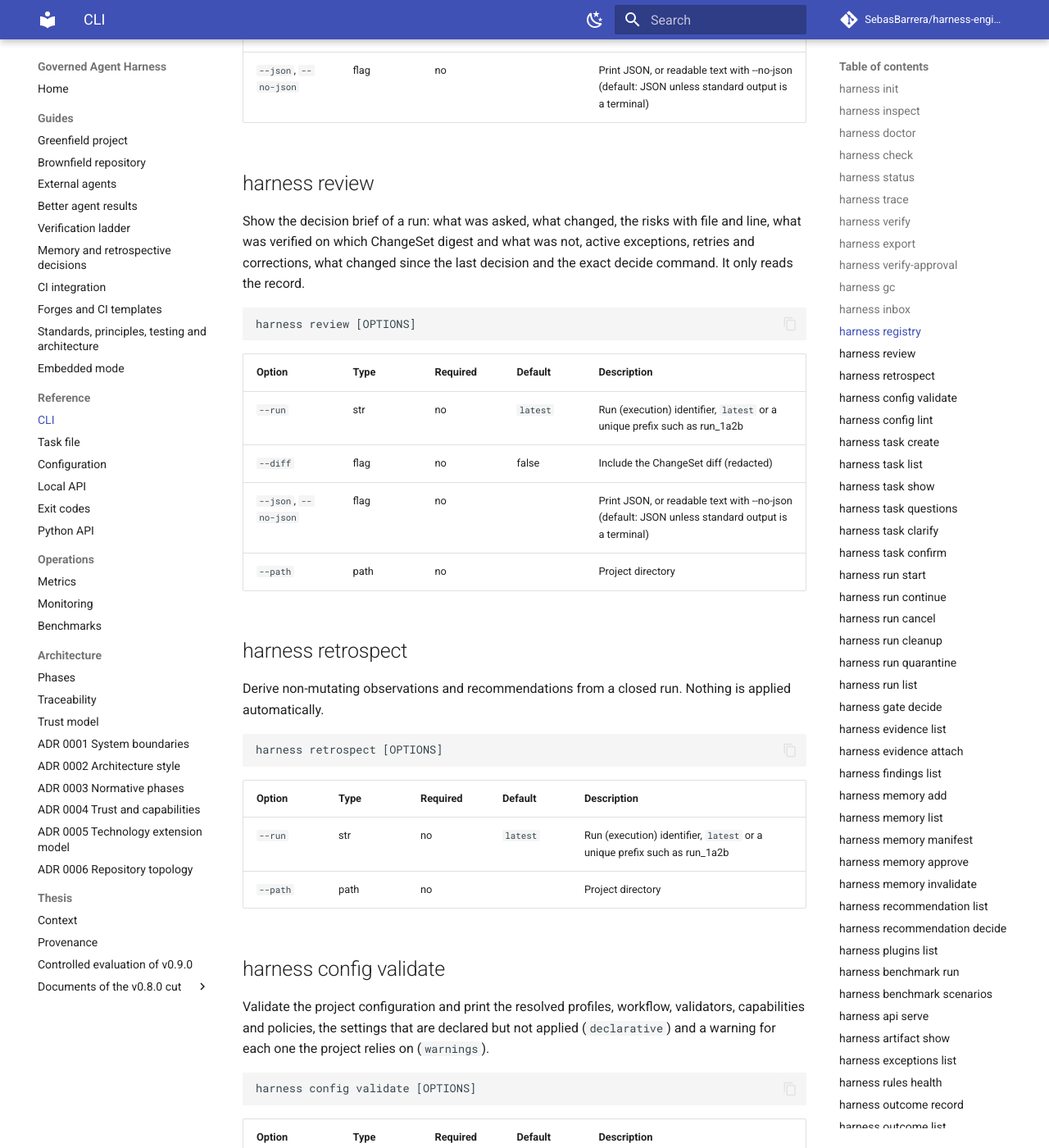
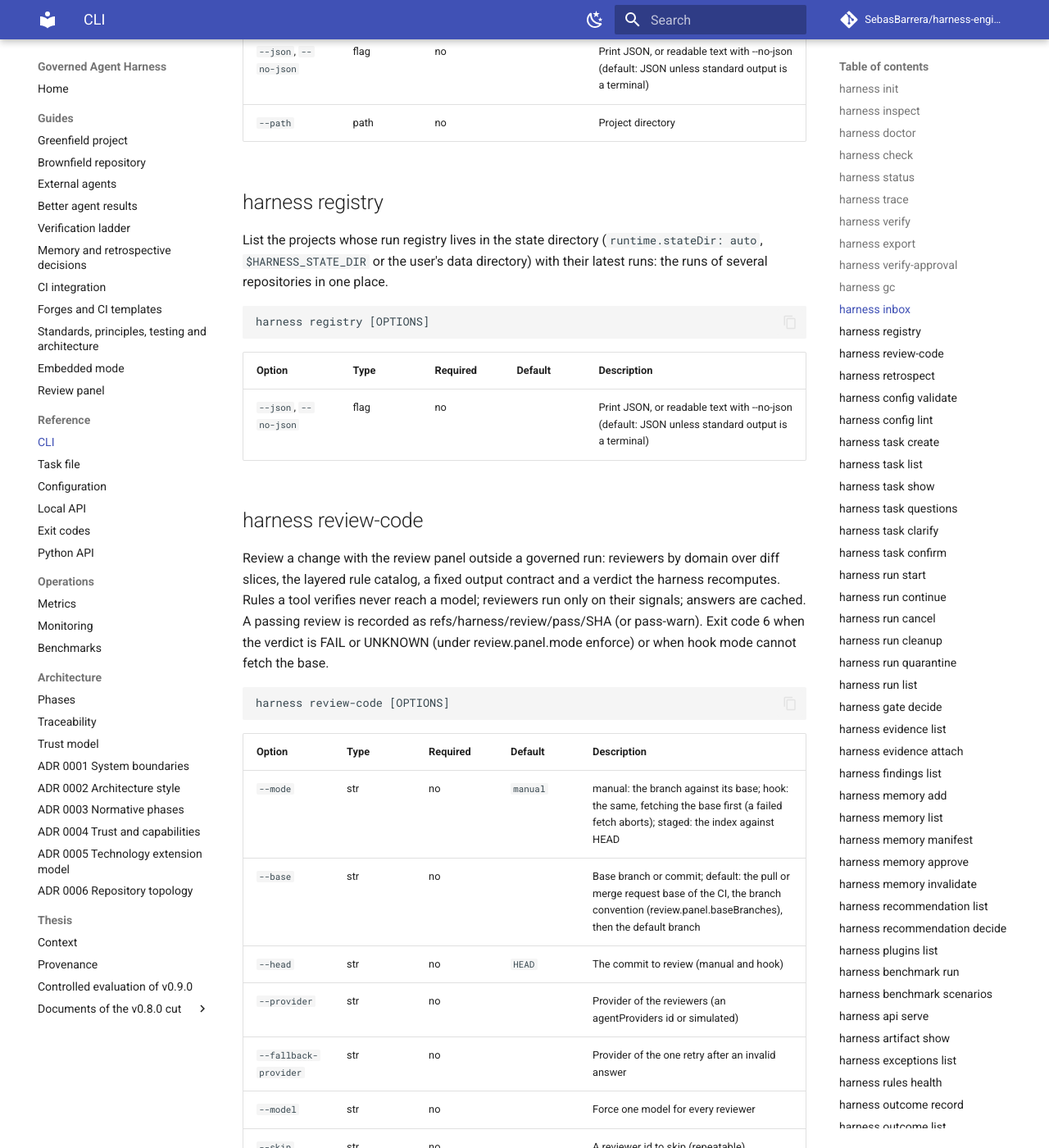
Before and after one commit to SebasBarrera/harness-engineering, an MkDocs documentation site: the page built from docs/reference/cli.md, in a window 1280 px wide and 1400 px high, scrolled down 10889 px. Shown: the whole window at 82% size. Built offline with MkDocs 1.6.1 and Material for MkDocs 9.7.7, drawn with Linux system fonts in a browser that asks for light colours; comment, search, counter and statistics services are not loaded; some of the changed text lies outside the part shown.

Commit message:
docs(review): document the review panel and its token cost
The review panel needs a guide that a team can follow without reading the
code: the three rule layers and the project rule format, the reviewer
definition and its generated block, what the harness decides (reportable
locations, catalog severities, recomputed verdict, UNKNOWN), cache,
budget and isolation, the panel in a governed run with scoped auto-fix,
harness review-code with base resolution, evidence refs and comments, and
the token cost measured with the fixture provider against the single
reviewer. The CLI reference is regenerated for the review group and
review-code, and the exit codes, README, changelog and site navigation
point to it.

Closes #57

````diff
--- a/docs/reference/cli.md
+++ b/docs/reference/cli.md
@@ -28,7 +28,7 @@
 | [`harness gc`](#harness-gc) | Apply the retention settings to runs that ended (closed, cancelled or rejected) longer ago than them:... |
 | [`harness inbox`](#harness-inbox) | List the runs of the project that wait for a person, oldest first: a decision in DECISION (gate status, digest,... |
 | [`harness registry`](#harness-registry) | List the projects whose run registry lives in the state directory (`runtime.stateDir: auto`, `$HARNESS_STATE_DIR` or... |
-| [`harness review`](#harness-review) | Show the decision brief of a run: what was asked, what changed, the risks with file and line, what was verified on... |
+| [`harness review-code`](#harness-review-code) | Review a change with the review panel outside a governed run: reviewers by domain over diff slices, the layered rule... |
 | [`harness retrospect`](#harness-retrospect) | Derive non-mutating observations and recommendations from a closed run. |
 | [`harness config validate`](#harness-config-validate) | Validate the project configuration and print the resolved profiles, workflow, validators, capabilities and policies,... |
 | [`harness config lint`](#harness-config-lint) | Report contradictions between the harness configuration and the agent instruction files (AGENTS.md, CLAUDE.md,... |
@@ -83,6 +83,11 @@
 | [`harness architecture refresh`](#harness-architecture-refresh) | Mark the cached architecture survey stale: the next run surveys the project again (one call). |
 | [`harness project show`](#harness-project-show) | Show what the harness detects about the project, deterministically and without an agent call: new or existing (and... |
 | [`harness mcp serve`](#harness-mcp-serve) | Serve the harness to an agent session over stdio (Model Context Protocol, JSON-RPC 2.0, one message per line). |
+| [`harness review verify`](#harness-review-verify) | Check the review evidence of a commit (refs/harness/review/pass/SHA or pass-warn) without calling any model: the... |
+| [`harness review variance`](#harness-review-variance) | Run the same review several times without cache and report its variance: verdict stability, how often each finding... |
+| [`harness review rules show`](#harness-review-rules-show) | Show the effective review rule catalog: the rules of the three layers (built-in, language packs, project) after... |
+| [`harness review rules sync`](#harness-review-rules-sync) | Write the generated rules block of every project reviewer (.harness/review/agents) from the catalog, between its... |
+| [`harness review hook install`](#harness-review-hook-install) | Install a pre-push hook that runs harness review-code --mode hook: a FAIL or UNKNOWN verdict, or a base that cannot... |
 
 ## harness init
 
@@ -289,23 +294,33 @@
 |---|---|---|---|---|
 | `--json`, `--no-json` | flag | no |  | Print JSON, or readable text with --no-json (default: JSON unless standard output is a terminal) |
 
-## harness review
+## harness review-code
 
-Show the decision brief of a run: what was asked, what changed, the risks with file and
-line, what was verified on which ChangeSet digest and what was not, active exceptions,
-retries and corrections, what changed since the last decision and the exact decide
-command. It only reads the record.
+Review a change with the review panel outside a governed run: reviewers by domain over
+diff slices, the layered rule catalog, a fixed output contract and a verdict the harness
+recomputes. Rules a tool verifies never reach a model; reviewers run only on their
+signals; answers are cached. A passing review is recorded as refs/harness/review/pass/SHA
+(or pass-warn). Exit code 6 when the verdict is FAIL or UNKNOWN (under review.panel.mode
+enforce) or when hook mode cannot fetch the base.
 
 ```text
-harness review [OPTIONS]
+harness review-code [OPTIONS]
 ```
 
 | Option | Type | Required | Default | Description |
 |---|---|---|---|---|
-| `--run` | str | no | `latest` | Run (execution) identifier, `latest` or a unique prefix such as run_1a2b |
-| `--diff` | flag | no | false | Include the ChangeSet diff (redacted) |
+| `--mode` | str | no | `manual` | manual: the branch against its base; hook: the same, fetching the base first (a failed fetch aborts); staged: the index against HEAD |
+| `--base` | str | no |  | Base branch or commit; default: the pull or merge request base of the CI, the branch convention (review.panel.baseBranches), then the default branch |
+| `--head` | str | no | `HEAD` | The commit to review (manual and hook) |
+| `--provider` | str | no |  | Provider of the reviewers (an agentProviders id or simulated) |
+| `--fallback-provider` | str | no |  | Provider of the one retry after an invalid answer |
+| `--model` | str | no |  | Force one model for every reviewer |
+| `--skip` | str | no |  | A reviewer id to skip (repeatable) |
+| `--pull-request` | int | no |  | Pull or merge request number for the comment (default: from the CI environment) |
+| `--comment`, `--no-comment` | flag | no |  | Post one comment per passing result on the pull or merge request (default: review.panel.comment) |
+| `--cache`, `--no-cache` | flag | no | --cache | Use the review cache |
+| `--path` | path | no |  | Project directory |
 | `--json`, `--no-json` | flag | no |  | Print JSON, or readable text with --no-json (default: JSON unless standard output is a terminal) |
-| `--path` | path | no |  | Project directory |
 
 ## harness retrospect
 
@@ -1211,3 +1226,85 @@
 | Option | Type | Required | Default | Description |
 |---|---|---|---|---|
 | `--path` | path | no |  | Project directory |
+
+## harness review verify
+
+Check the review evidence of a commit (refs/harness/review/pass/SHA or pass-warn)
+without calling any model: the report is bound to the commit, its digest is intact and its
+diff is the diff between its base and the commit. Exit code 6 when it does not verify.
+
+```text
+harness review verify [OPTIONS]
+```
+
+| Option | Type | Required | Default | Description |
+|---|---|---|---|---|
+| `--sha` | str | no | `HEAD` | The commit whose review evidence to check |
+| `--path` | path | no |  | Project directory |
+| `--json`, `--no-json` | flag | no |  | Print JSON, or readable text with --no-json (default: JSON unless standard output is a terminal) |
+
+## harness review variance
+
+Run the same review several times without cache and report its variance: verdict
+stability, how often each finding appears and the mean pairwise agreement (Jaccard). Every
+run calls the reviewers again.
+
+```text
+harness review variance [OPTIONS]
+```
+
+| Option | Type | Required | Default | Description |
+|---|---|---|---|---|
+| `--runs` | int range | no | `3` | Identical reviews to run |
+| `--mode` | str | no | `manual` | manual or staged |
+| `--base` | str | no |  | Base branch or commit |
+| `--provider` | str | no |  | Provider of the reviewers |
+| `--model` | str | no |  | Force one model for every reviewer |
+| `--path` | path | no |  | Project directory |
+| `--json`, `--no-json` | flag | no |  | Print JSON, or readable text with --no-json (default: JSON unless standard output is a terminal) |
+
+## harness review rules show
+
+Show the effective review rule catalog: the rules of the three layers (built-in,
+language packs, project) after precedence and supersedes, the inactive rules and why, the
+reviewers and the ones whose rules block drifted. Reads only.
+
+```text
+harness review rules show [OPTIONS]
+```
+
+| Option | Type | Required | Default | Description |
+|---|---|---|---|---|
+| `--path` | path | no |  | Project directory |
+| `--json`, `--no-json` | flag | no |  | Print JSON, or readable text with --no-json (default: JSON unless standard output is a terminal) |
+
+## harness review rules sync
+
+Write the generated rules block of every project reviewer (.harness/review/agents) from
+the catalog, between its BEGIN and END markers; the only writer of that block. With
+--check nothing is written and a drift exits with 6.
+
+```text
+harness review rules sync [OPTIONS]
+```
+
+| Option | Type | Required | Default | Description |
+|---|---|---|---|---|
+| `--check` | flag | no | false | Only report project reviewers whose rules block drifted (exit 6) |
+| `--path` | path | no |  | Project directory |
+| `--json`, `--no-json` | flag | no |  | Print JSON, or readable text with --no-json (default: JSON unless standard output is a terminal) |
+
+## harness review hook install
+
+Install a pre-push hook that runs harness review-code --mode hook: a FAIL or UNKNOWN
+verdict, or a base that cannot be fetched, stops the push.
+
+```text
+harness review hook install [OPTIONS]
+```
+
+| Option | Type | Required | Default | Description |
+|---|---|---|---|---|
+| `--force` | flag | no | false | Replace a pre-push hook the harness did not write |
+| `--path` | path | no |  | Project directory |
+| `--json`, `--no-json` | flag | no |  | Print JSON, or readable text with --no-json (default: JSON unless standard output is a terminal) |
--- a/mkdocs.yml
+++ b/mkdocs.yml
@@ -79,6 +79,7 @@
       - Forges and CI templates: guides/forges.md
       - Standards, principles, testing and architecture: guides/engineering.md
       - Embedded mode: guides/embedded-mode.md
+      - Review panel: guides/review-panel.md
   - Reference:
       - CLI: reference/cli.md
       - Task file: reference/task-file.md
````
Also changed, not shown: other parts of docs/reference/cli.md (+1 -1 lines), CHANGELOG.md (+30 -0 lines), README.es.md (+3 -0 lines), README.md (+2 -0 lines), docs/guides/review-panel.md (added, +248 -0 lines), docs/reference/exit-codes.md (+1 -1 lines).
